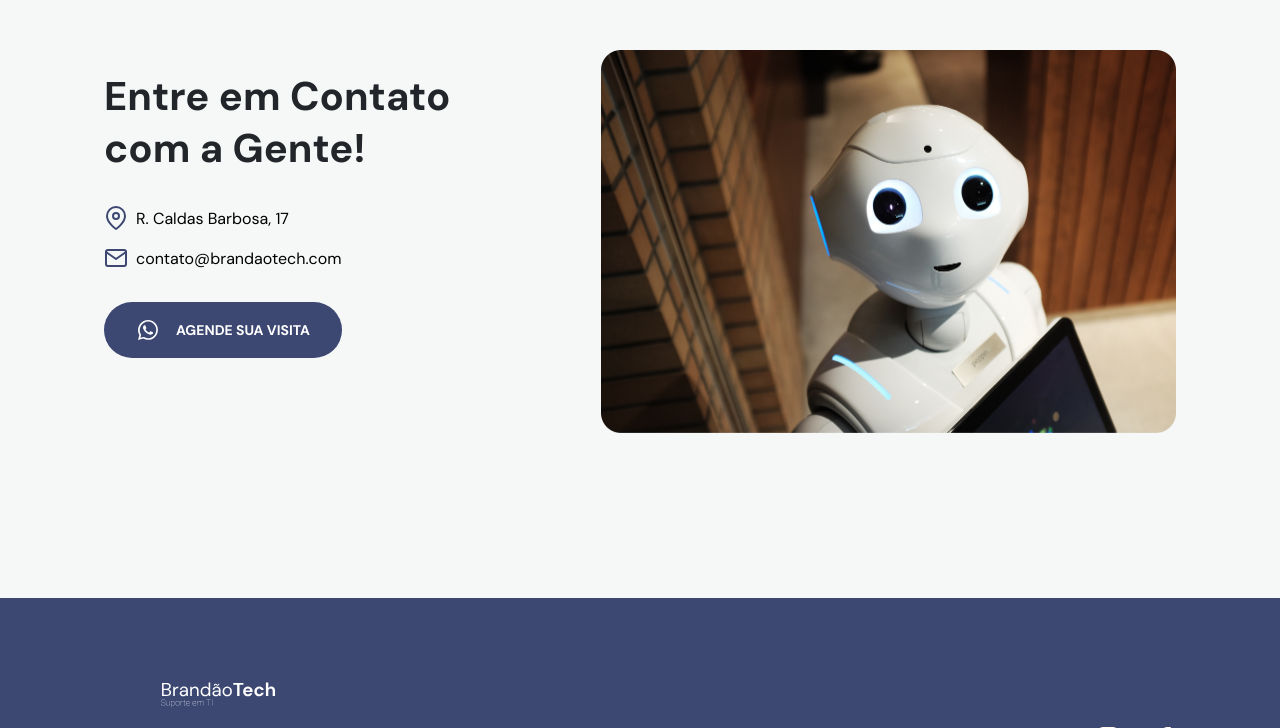
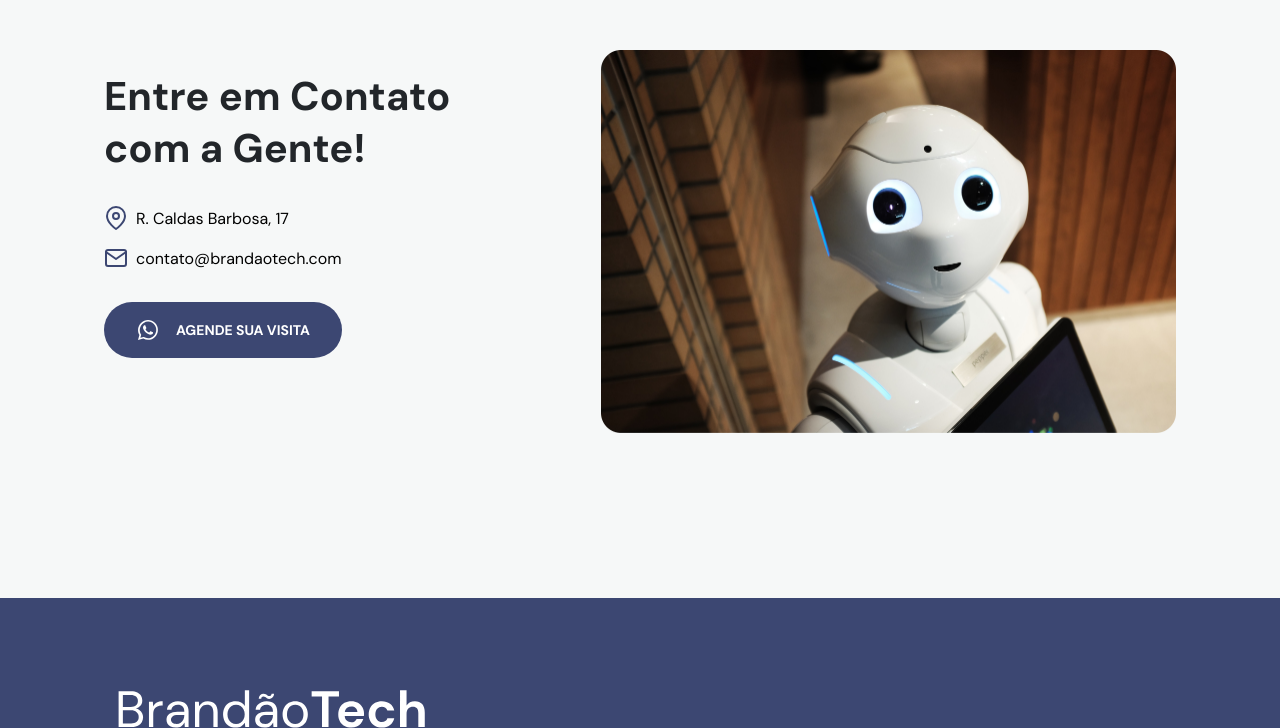
Before and after one commit to sirwhod/DoctorCare, a plain HTML site: page index.html in a window 1280 px wide. Shown: the part 2531-3259 px from the top of the page. Drawn offline with nearby package versions, Linux system fonts and the light colour scheme.

Commit message:
brandaotech

```diff
--- a/style.css
+++ b/style.css
@@ -441,8 +441,8 @@ footer .logo {
 }
 
 footer .logo svg {
-  width: 23.3rem;
-  height: 3.1rem;
+  width: 34.6rem;
+  height: 8.4rem;
 }
 
 footer .logo path {
```
